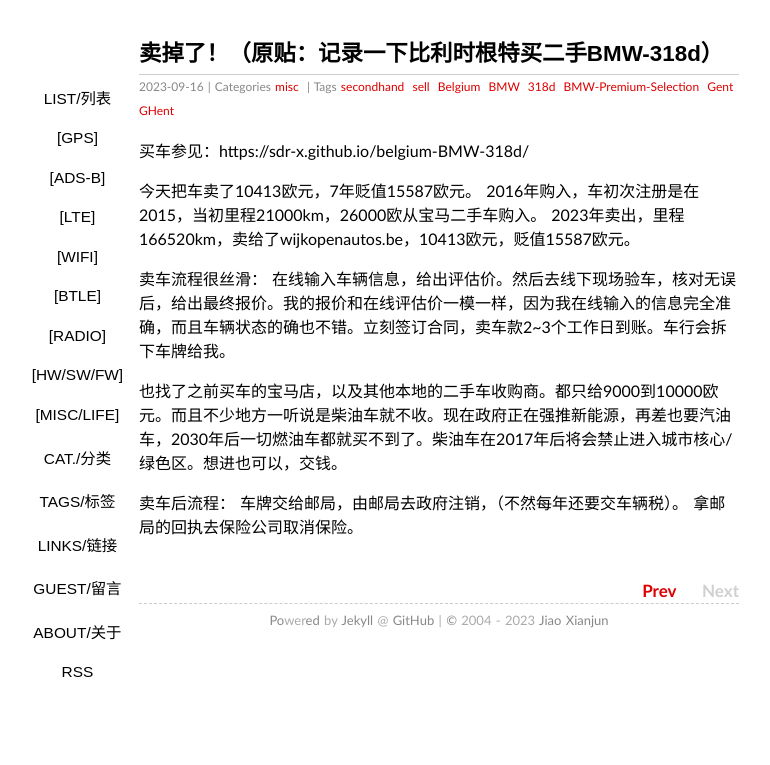
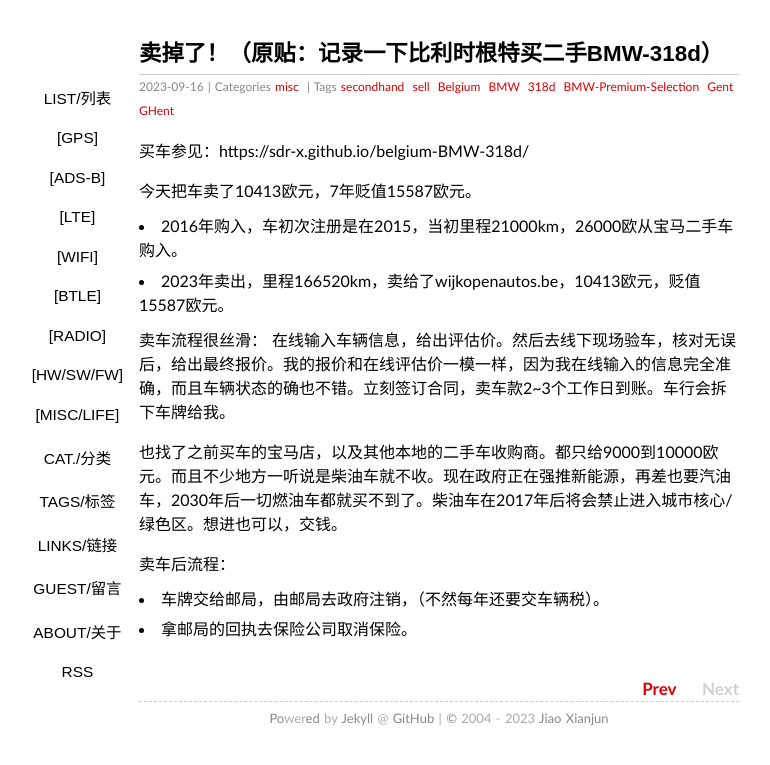
Before and after one commit to sdr-x/sdr-x.github.io, a Jekyll site: the page built from _posts/2023-09-16-belgium-BMW-318d-sell.md, in a window 1280 px wide. Shown: the top 765 px of the page, without its empty margins (201-971 px from the left). Built offline with Jekyll 4.4.1, drawn with Linux system fonts in a browser that asks for light colours.

```diff
--- a/_posts/2023-09-16-belgium-BMW-318d-sell.md
+++ b/_posts/2023-09-16-belgium-BMW-318d-sell.md
@@ -10,8 +10,8 @@ tags:  secondhand sell Belgium BMW 318d BMW-Premium-Selection Gent GHent
 买车参见：https://sdr-x.github.io/belgium-BMW-318d/
 
 今天把车卖了10413欧元，7年贬值15587欧元。
-2016年购入，车初次注册是在2015，当初里程21000km，26000欧从宝马二手车购入。
-2023年卖出，里程166520km，卖给了wijkopenautos.be，10413欧元，贬值15587欧元。
+- 2016年购入，车初次注册是在2015，当初里程21000km，26000欧从宝马二手车购入。
+- 2023年卖出，里程166520km，卖给了wijkopenautos.be，10413欧元，贬值15587欧元。
 
 卖车流程很丝滑：
 在线输入车辆信息，给出评估价。然后去线下现场验车，核对无误后，给出最终报价。我的报价和在线评估价一模一样，因为我在线输入的信息完全准确，而且车辆状态的确也不错。立刻签订合同，卖车款2~3个工作日到账。车行会拆下车牌给我。
@@ -19,5 +19,5 @@ tags:  secondhand sell Belgium BMW 318d BMW-Premium-Selection Gent GHent
 也找了之前买车的宝马店，以及其他本地的二手车收购商。都只给9000到10000欧元。而且不少地方一听说是柴油车就不收。现在政府正在强推新能源，再差也要汽油车，2030年后一切燃油车都就买不到了。柴油车在2017年后将会禁止进入城市核心/绿色区。想进也可以，交钱。
 
 卖车后流程：
-车牌交给邮局，由邮局去政府注销，（不然每年还要交车辆税）。
-拿邮局的回执去保险公司取消保险。
+- 车牌交给邮局，由邮局去政府注销，（不然每年还要交车辆税）。
+- 拿邮局的回执去保险公司取消保险。
```
